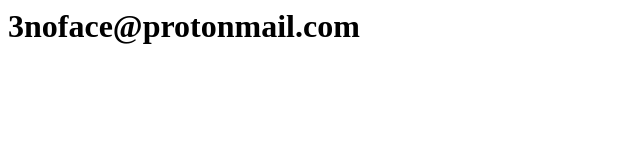
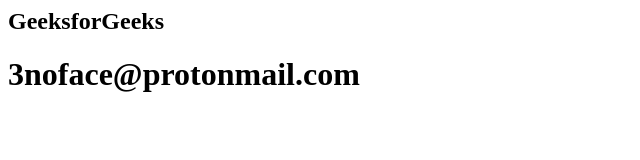
Before and after one commit to 0NoFace0/0Noface0.github.io, a plain HTML site: page index.html in a window 1280 px wide. Shown: the whole page, without its empty margins (0-640 px from the left). Drawn offline with Linux system fonts and the light colour scheme; files whose address does not match are found by name.

Commit message:
Update index.html

```diff
--- a/index.html
+++ b/index.html
@@ -1,4 +1,9 @@
 <html>
+ <body>
+   <section>
+    <h2>GeeksforGeeks</h2>
+  </section>
+ </body>
  <h1>3noface@protonmail.com</h1>
   <head>
     <link rel="stylesheet" href="styles.css">
```
